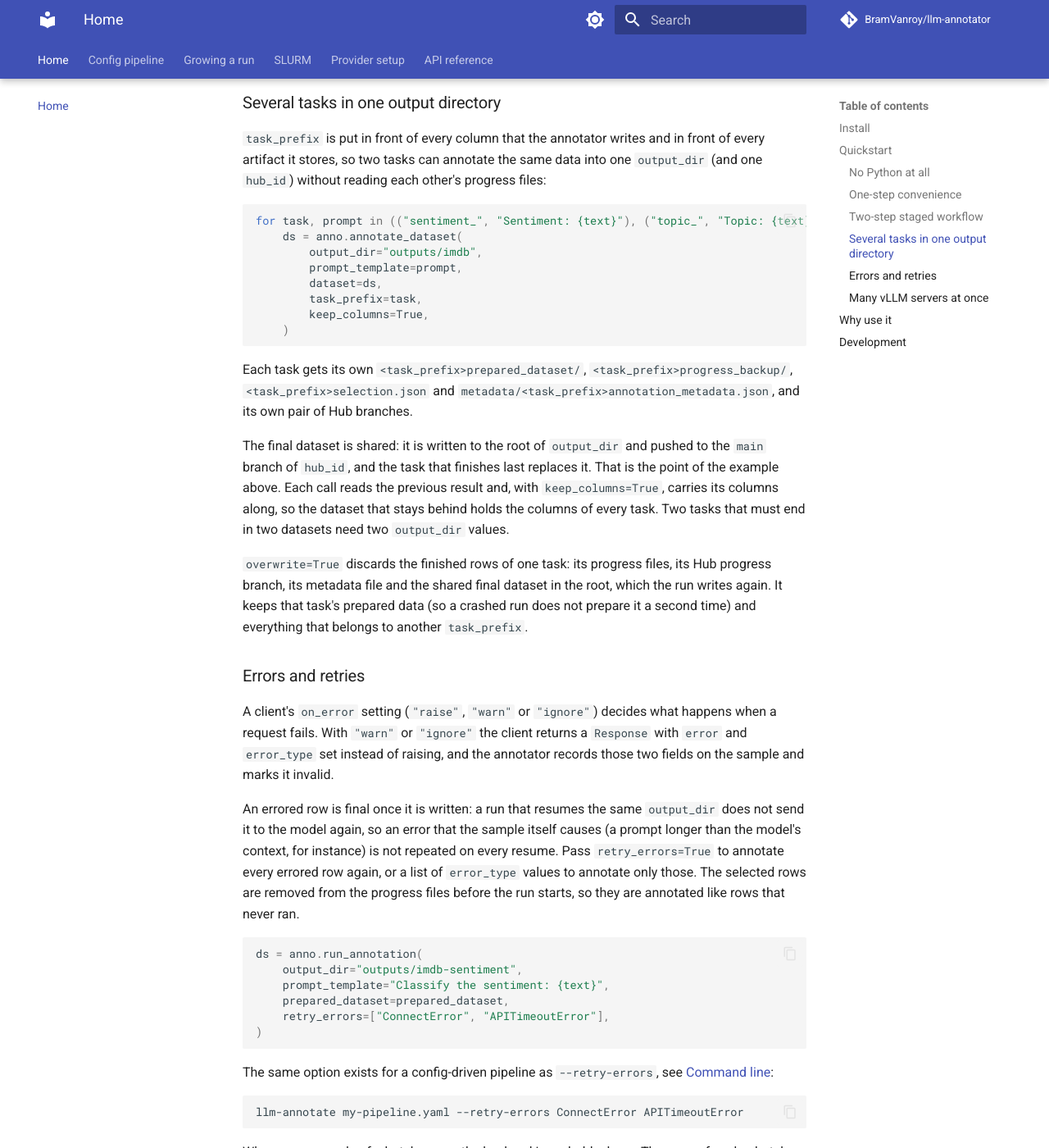
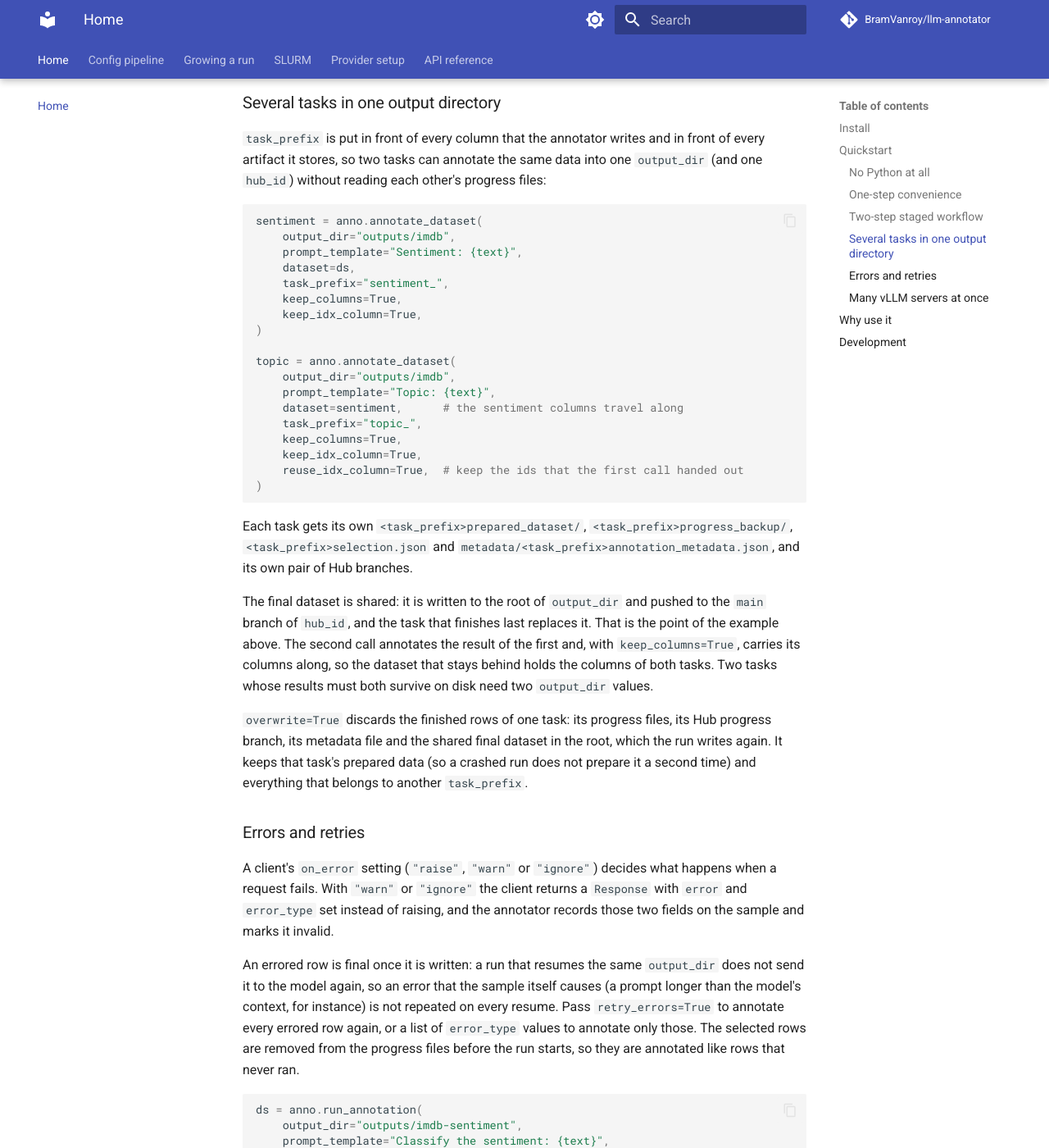
Before and after one commit to BramVanroy/llm-annotator, an MkDocs documentation site: the page built from docs/index.md, in a window 1280 px wide and 1400 px high, scrolled down 3370 px. Shown: the whole window at 82% size. Built offline with MkDocs 1.6.1 and Material for MkDocs 9.7.7, drawn with Linux system fonts in a browser that asks for light colours; comment, search, counter and statistics services are not loaded; the version menu is left out.

Commit message:
Correct the two-task example and the generate_dataset docstring

````diff
--- a/docs/index.md
+++ b/docs/index.md
@@ -170,14 +170,24 @@ artifact it stores, so two tasks can annotate the same data into one `output_dir
 `hub_id`) without reading each other's progress files:
 
 ```python
-for task, prompt in (("sentiment_", "Sentiment: {text}"), ("topic_", "Topic: {text}")):
-    ds = anno.annotate_dataset(
-        output_dir="outputs/imdb",
-        prompt_template=prompt,
-        dataset=ds,
-        task_prefix=task,
-        keep_columns=True,
-    )
+sentiment = anno.annotate_dataset(
+    output_dir="outputs/imdb",
+    prompt_template="Sentiment: {text}",
+    dataset=ds,
+    task_prefix="sentiment_",
+    keep_columns=True,
+    keep_idx_column=True,
+)
+
+topic = anno.annotate_dataset(
+    output_dir="outputs/imdb",
+    prompt_template="Topic: {text}",
+    dataset=sentiment,      # the sentiment columns travel along
+    task_prefix="topic_",
+    keep_columns=True,
+    keep_idx_column=True,
+    reuse_idx_column=True,  # keep the ids that the first call handed out
+)
 ```
 
 Each task gets its own `<task_prefix>prepared_dataset/`, `<task_prefix>progress_backup/`,
@@ -186,9 +196,9 @@ pair of Hub branches.
 
 The final dataset is shared: it is written to the root of `output_dir` and pushed to the `main`
 branch of `hub_id`, and the task that finishes last replaces it. That is the point of the example
-above. Each call reads the previous result and, with `keep_columns=True`, carries its columns
-along, so the dataset that stays behind holds the columns of every task. Two tasks that must end in
-two datasets need two `output_dir` values.
+above. The second call annotates the result of the first and, with `keep_columns=True`, carries its
+columns along, so the dataset that stays behind holds the columns of both tasks. Two tasks whose
+results must both survive on disk need two `output_dir` values.
 
 `overwrite=True` discards the finished rows of one task: its progress files, its Hub progress
 branch, its metadata file and the shared final dataset in the root, which the run writes again. It
````
Also changed, not shown: 1 other file.
